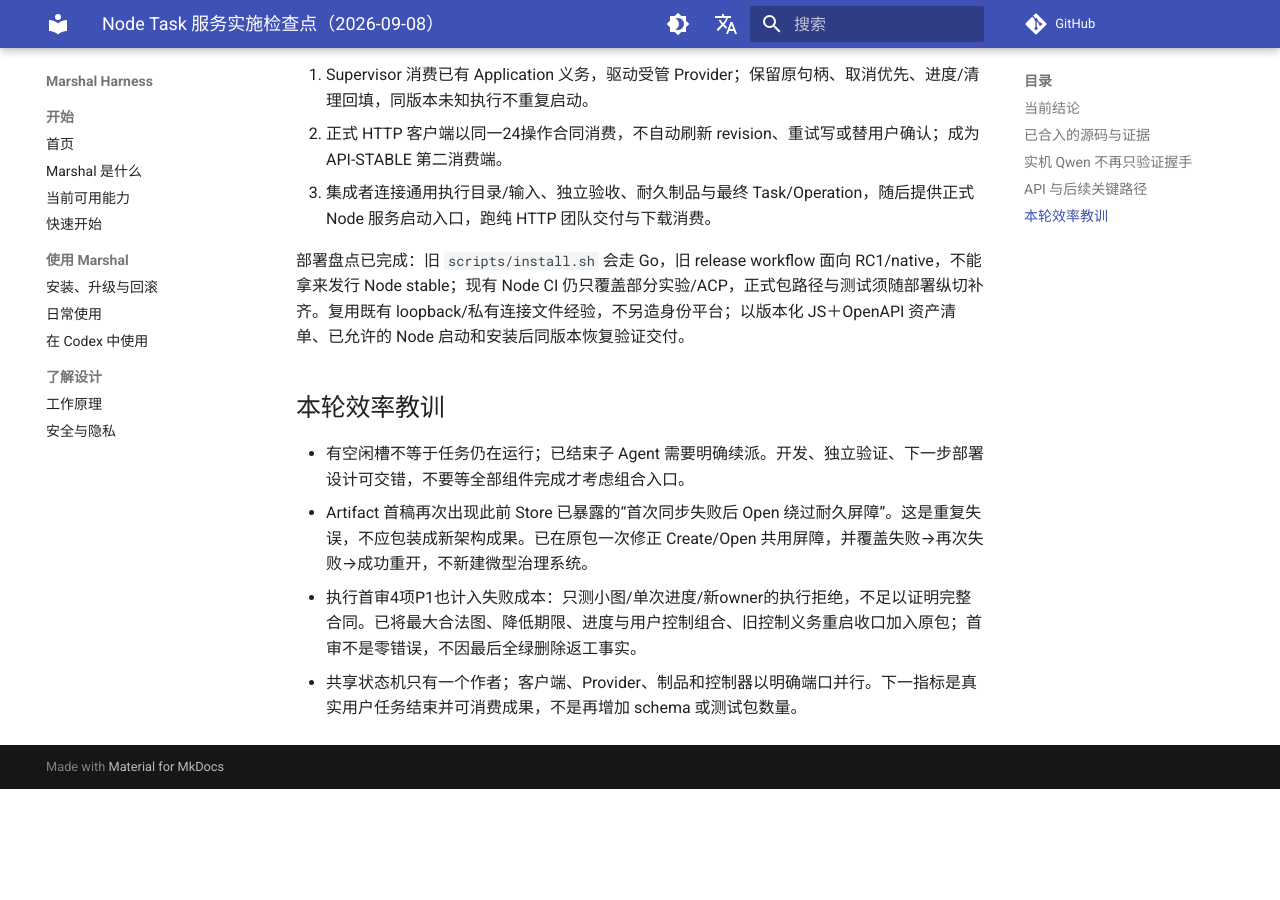
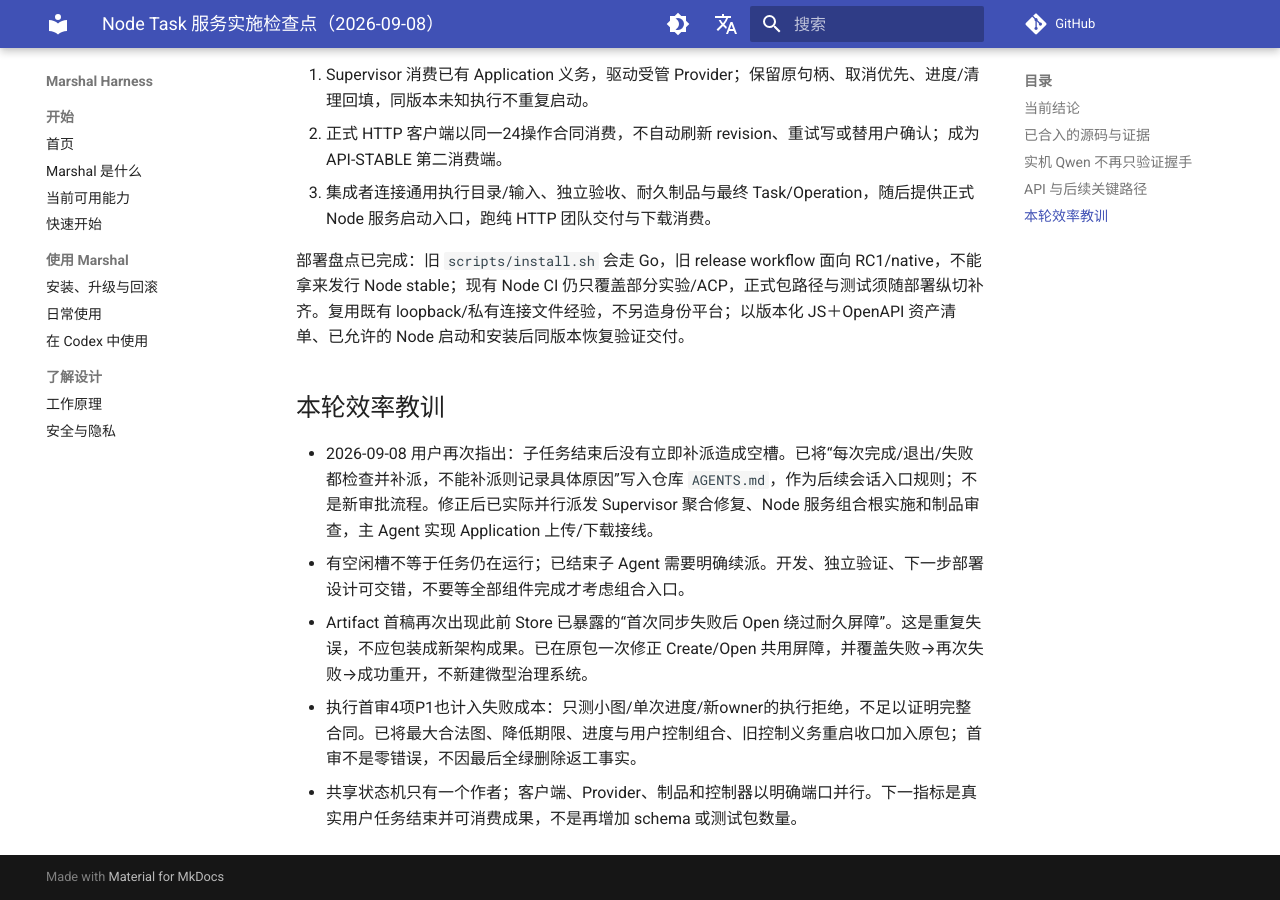
Before and after one commit to chiga0/marshal-harness, an MkDocs documentation site: the page built from docs/node-task-service-status-2026-09-08.md, in a window 1280 px wide and 900 px high, scrolled down 2275 px. Built offline with MkDocs 1.6.1 and Material for MkDocs 9.7.7, drawn with Linux system fonts in a browser that asks for light colours; comment, search, counter and statistics services are not loaded; before the commit the page ends 3064 px from its top, so only the background shows below that.

Commit message:
docs: persist completion-triggered parallel work replenishment

```diff
--- a/docs/node-task-service-status-2026-09-08.md
+++ b/docs/node-task-service-status-2026-09-08.md
@@ -47,6 +47,7 @@ ACP Provider 和 ArtifactDepot 的定向测试、diff-check、secret scan、merg
 
 ## 本轮效率教训
 
+- 2026-09-08 用户再次指出：子任务结束后没有立即补派造成空槽。已将“每次完成/退出/失败都检查并补派，不能补派则记录具体原因”写入仓库 `AGENTS.md`，作为后续会话入口规则；不是新审批流程。修正后已实际并行派发 Supervisor 聚合修复、Node 服务组合根实施和制品审查，主 Agent 实现 Application 上传/下载接线。
 - 有空闲槽不等于任务仍在运行；已结束子 Agent 需要明确续派。开发、独立验证、下一步部署设计可交错，不要等全部组件完成才考虑组合入口。
 - Artifact 首稿再次出现此前 Store 已暴露的“首次同步失败后 Open 绕过耐久屏障”。这是重复失误，不应包装成新架构成果。已在原包一次修正 Create/Open 共用屏障，并覆盖失败→再次失败→成功重开，不新建微型治理系统。
 - 执行首审4项P1也计入失败成本：只测小图/单次进度/新owner的执行拒绝，不足以证明完整合同。已将最大合法图、降低期限、进度与用户控制组合、旧控制义务重启收口加入原包；首审不是零错误，不因最后全绿删除返工事实。
```
Also changed, not shown: AGENTS.md (+7 -0 lines).
